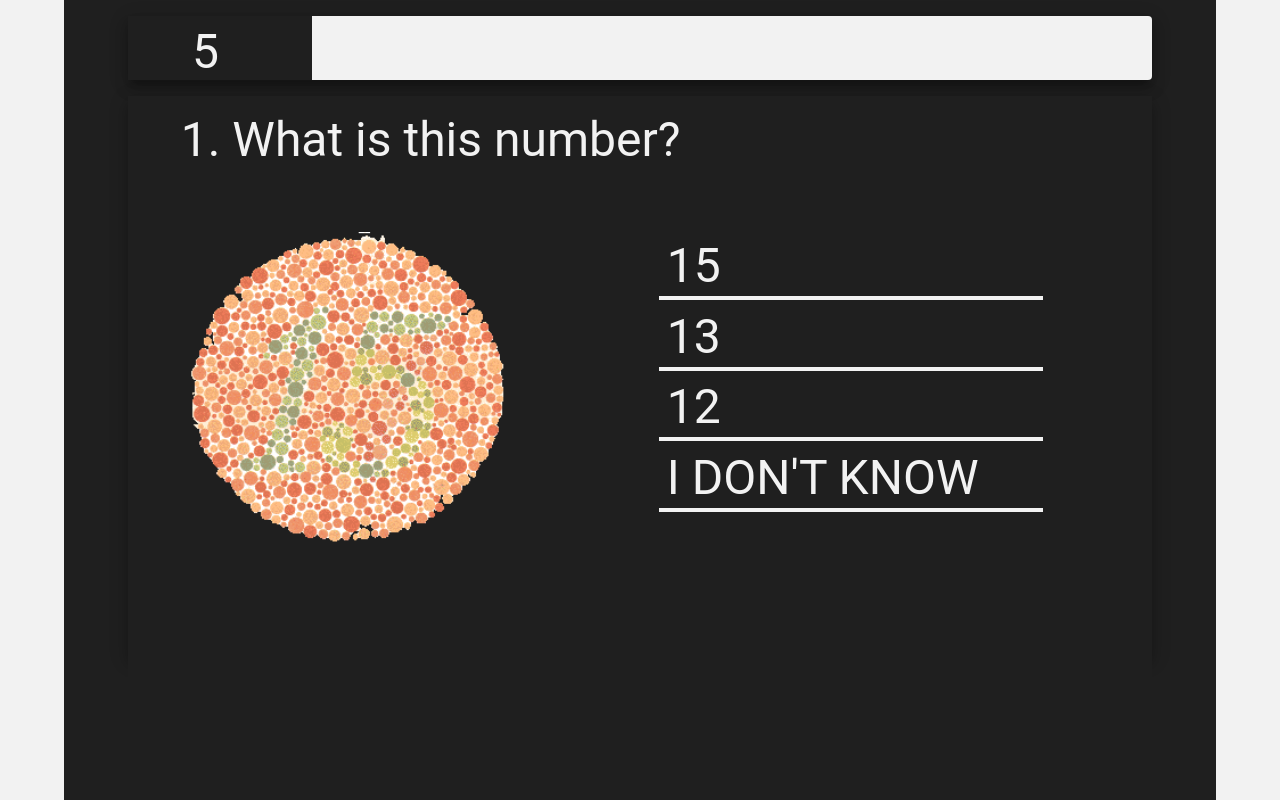
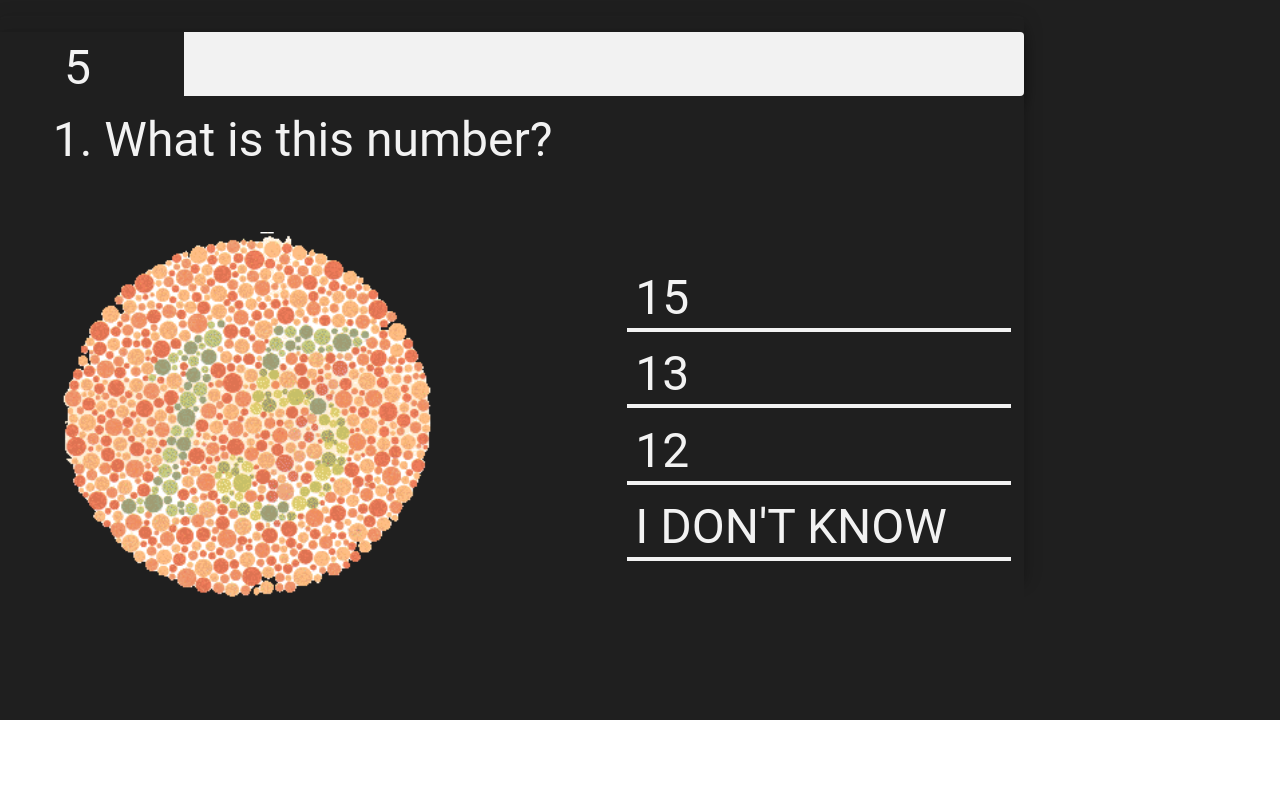
Before and after one commit to pinkishincoloragain/VisualHelper, a React (Create React App) app: page /test in a window 1280 px wide. Built offline with nearby package versions, Linux system fonts and the light colour scheme.

Commit message:
making testing algorithm in test component

```diff
--- a/src/Components/Test.js
+++ b/src/Components/Test.js
@@ -4,10 +4,62 @@ import { Typography, Paper } from "@mui/material";
 import { Box } from "@mui/system";
 import { ColorTest, ReadingTest } from "./Test/Content";
 
-export default function Test(props) {
+export default function Test() {
   const darkMode = useSelector((state) => state.mode.value);
+  const [time, setTime] = useState(0);
+  const [step, setStep] = useState(0);
+  useEffect(() => {
+    const interval = setInterval(() => {
+      handleTime();
+    }, 100);
+    return () => clearInterval(interval);
+  }, [time, step]);
+
+  const handleStep = (answer) => {
+    setStep(step + 1);
+    setTime(0);
+  };
+
+  const handleTime = () => {
+    setTime(time + 1);
+    if (time >= 300) {
+      setStep(step + 1);
+      setTime(0);
+    }
+    console.log(time);
+  };
 
   return (
+    <>
+      <Paper
+        elevation={10}
+        sx={{
+          mt: "2vh",
+          width: "80vw",
+          height: "8vh",
+          // borderRadius: "20px",
+          display: "flex",
+          flexDirection: "row",
+          backgroundColor: !darkMode ? "#1f1f1f" : "#f2f2f2",
+        }}
+      >
+        <Box
+          sx={{
+            width: (time * 0.8) / 3 + "vw",
+            height: "8vh",
+            backgroundColor: !darkMode ? "#f2f2f2" : "#1f1f1f",
+          }}
+        >
+          <Typography
+            pl={8}
+            color={!darkMode ? "#1f1f1f" : "#f2f2f2"}
+            fontSize={"h3.fontSize"}
+          >
+            {Math.floor(time / 10)}
+          </Typography>
+        </Box>
+      </Paper>
+
       <Box
         sx={{
           py: "2vh",
@@ -20,15 +72,14 @@ export default function Test(props) {
           flexDirection: "column",
         }}
       >
-      {props.step < 3 ? (
-        <ColorTest qNum={props.step} handleStep={props.handleStep} />
+        {step < 3 ? <ColorTest qNum={step} handleStep={handleStep} /> : null}
+        {3 <= step && step < 6 ? (
+          <ReadingTest qNum={step} handleStep={handleStep} />
         ) : null}
-      {3 <= props.step && props.step < 6 ? (
-        <ReadingTest qNum={props.step} handleStep={props.handleStep} />
-      ) : null}
-      {6 <= props.step && props.step < 9 ? (
-        <ColorTest qNum={props.step} handleStep={props.handleStep} />
+        {6 <= step && step < 9 ? (
+          <ColorTest qNum={step} handleStep={handleStep} />
         ) : null}
       </Box>
+    </>
   );
 }
--- a/src/Components/Test/Content.js
+++ b/src/Components/Test/Content.js
@@ -69,6 +69,75 @@ const q6 = {
 
 const questions = [q1, q2, q3, q4, q5, q6];
 
+const ColorTest = (props) => {
+  const darkMode = useSelector((state) => state.mode.value);
+
+  const questions = [q1, q2, q3];
+
+  const handleAnsClick = (name) => {
+    props.handleStep(name);
+  };
+
+  return (
+    <>
+      <Typography
+        sx={{
+          color: !darkMode ? "#1f1f1f" : "#f2f2f2",
+          ml: "5vh",
+          mb: "2vh",
+        }}
+        variant="h3"
+      >
+        {props.qNum + 1}. What is this number?
+      </Typography>
+      <Box
+        sx={{
+          display: "flex",
+          flexDirection: "row",
+          justifyContent: "space-betweens",
+        }}
+      >
+        <img
+          style={{ margin: "6vh", marginRight: "min(8vh,30px)", width: "50vh" }}
+          src={questions[props.qNum].image}
+        ></img>
+        <Box
+          sx={{
+            flex: "1",
+            display: "flex",
+            flexDirection: "column",
+            justifyContent: "space-between",
+            pt: "10vh",
+            pb: "10vh",
+          }}
+        >
+          {questions[props.qNum].options.map((option) => {
+            return (
+              <Box
+                sx={{
+                  height: "100%",
+                  ml: "20vh",
+                  display: "flex",
+                  flexDirection: "column",
+                  justifyContent: "space-between",
+                }}
+                key={option.name + "box"}
+              >
+                <Button2
+                  anti={true}
+                  name={option.name}
+                  onClick={() => handleAnsClick(option.name)}
+                  key={option.name + "button"}
+                />
+              </Box>
+            );
+          })}
+        </Box>
+      </Box>
+    </>
+  );
+};
+
 const ReadingTest = (props) => {
   const darkMode = useSelector((state) => state.mode.value);
 
@@ -132,69 +201,4 @@ const ReadingTest = (props) => {
   );
 };
 
-const ColorTest = (props) => {
-  const darkMode = useSelector((state) => state.mode.value);
-
-  const questions = [q1, q2, q3];
-
-  return (
-    <>
-      <Typography
-        sx={{
-          color: !darkMode ? "#1f1f1f" : "#f2f2f2",
-          ml: "5vh",
-          mb: "2vh",
-        }}
-        variant="h3"
-      >
-        {props.qNum + 1}. What is this number?
-      </Typography>
-      <Box
-        sx={{
-          display: "flex",
-          flexDirection: "row",
-          justifyContent: "space-betweens",
-        }}
-      >
-        <img
-          style={{ margin: "6vh", marginRight: "min(8vh,30px)", width: "40vh" }}
-          src={questions[props.qNum].image}
-        ></img>
-        <Box
-          sx={{
-            flex: "1",
-            display: "flex",
-            flexDirection: "column",
-            justifyContent: "space-between",
-            pt: "6vh",
-            pb: "10vh",
-          }}
-        >
-          {questions[props.qNum].options.map((option) => {
-            return (
-              <Box
-                sx={{
-                  height: "100%",
-                  ml: "15vh",
-                  display: "flex",
-                  flexDirection: "column",
-                  justifyContent: "space-between",
-                }}
-                key={option.name + "box"}
-              >
-                <Button2
-                  anti={true}
-                  name={option.name}
-                  onClick={() => props.handleStep(option.name)}
-                  key={option.name + "button"}
-                />
-              </Box>
-            );
-          })}
-        </Box>
-      </Box>
-    </>
-  );
-};
-
 export { ReadingTest as ReadingTest, ColorTest as ColorTest };
--- a/src/Views/PreTestPage.js
+++ b/src/Views/PreTestPage.js
@@ -41,13 +41,15 @@ export default function PreTestPage() {
             sx={{ color: !darkMode ? "#1f1f1f" : "#f2f2f2" }}
           >
             <br />
-            &nbsp;&nbsp;&nbsp; - Color test
+            <br />
+            Color test : You will test color impairment.
             <br /> <br />
-            &nbsp;&nbsp;&nbsp; - Vision test
+            Vision test
             <br /> <br />
-            &nbsp;&nbsp;&nbsp; - Web proficiency test
+            Web proficiency test
             <br />
             <br />
+            This test will take approximately 5 minutes.
             To proceed, press button below.
             <br />
             <br />
--- a/src/Views/TestPage.js
+++ b/src/Views/TestPage.js
@@ -7,70 +7,16 @@ import { useSelector, useDispatch } from "react-redux";
 
 export default function TestPage(props) {
   const darkMode = useSelector((state) => state.mode.value);
-  const [time, setTime] = useState(0);
-  const [step, setStep] = useState(0);
-  const handleStep = (answer) => {
-    setStep(step + 1);
-    setTime(0);
-  };
-
-  const handleTime = () => {
-    setTime(time + 1);
-    if (time >= 300) {
-      setStep(step + 1);
-      setTime(0);
-    }
-    console.log(time);
-  };
-
-  //   For counting down
-  useEffect(() => {
-    const interval = setInterval(() => {
-      handleTime();
-    }, 100);
-    return () => clearInterval(interval);
-  }, [time, step]);
 
   return (
     <Box
       sx={{
-        ml: "5vw",
-        pl: "5vw",
-        width: "85vw",
+        width: "100vw",
         display: "flex",
         flexDirection: "column",
         backgroundColor: darkMode ? "#1f1f1f" : "#f2f2f2",
       }}
     >
-      <Paper
-        elevation={10}
-        sx={{
-          mt: "2vh",
-          width: "80vw",
-          height: "8vh",
-          // borderRadius: "20px",
-          display: "flex",
-          flexDirection: "row",
-          backgroundColor: !darkMode ? "#1f1f1f" : "#f2f2f2",
-        }}
-      >
-        <Box
-          sx={{
-            width: (time * 0.8) / 3 + "vw",
-            height: "8vh",
-            backgroundColor: !darkMode ? "#f2f2f2" : "#1f1f1f",
-          }}
-        >
-          <Typography
-            pl={8}
-            color={!darkMode ? "#1f1f1f" : "#f2f2f2"}
-            fontSize={"h3.fontSize"}
-          >
-            {Math.floor(time / 10)}
-          </Typography>
-        </Box>
-      </Paper>
-
       <Paper
         data-aos="fade-up"
         elevation={10}
@@ -84,7 +30,7 @@ export default function TestPage(props) {
           backgroundColor: darkMode ? "#1f1f1f" : "#f2f2f2",
         }}
       >
-        <Test step={step} setTime={setTime} handleStep={handleStep} />
+        <Test />
       </Paper>
     </Box>
   );
```
Lines whose indentation alone changed are shown as unchanged.
